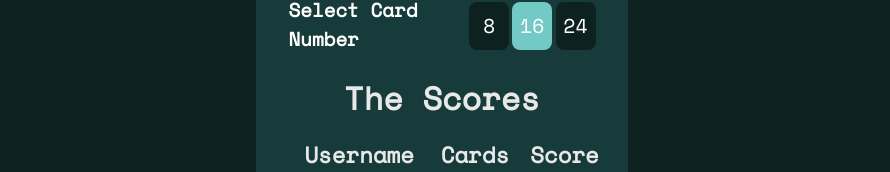
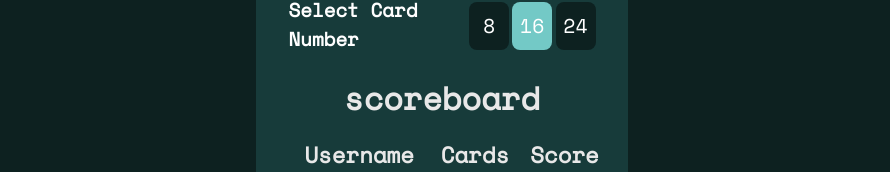
Before and after one commit to ThatLukeDev/parallax, a React (Vite) app in the folder Employer Project/: page / in a window 1280 px wide. Shown: the part 483-655 px from the top of the page, without its empty margins (198-1088 px from the left). Built offline with nearby package versions, Linux system fonts and the light colour scheme.

Commit message:
hello world

```diff
--- a/Employer Project/src/components/Game.tsx
+++ b/Employer Project/src/components/Game.tsx
@@ -19,6 +19,10 @@ const Game = ({gameOver}) => {
 
 
   const genCards = () => {
+    setCards([])
+    document.querySelectorAll(".cardOuter").forEach((doc) => {
+      doc.classList.remove("hide")
+    })
     let amountOfCards = parseInt(getCookie("amountOfCards")!);
     let tableCards = Array(amountOfCards).fill(-1);
     for (let i = 0; i < amountOfCards; i += 2) {
@@ -90,6 +94,7 @@ const Game = ({gameOver}) => {
       <div className='cardHolder'>
         {cards ? cards.map((card, key) => <Card cardFlipped={cardFlipped} cardClicked={cardClicked} contents={card} number={key} cardNumber={selectedCards}/>) : null}
       </div>
+      {/* <button onClick={() => {genCards()}}>Reset</button> */}
     </div>
   )
 }
--- a/Employer Project/src/components/MainMenu.tsx
+++ b/Employer Project/src/components/MainMenu.tsx
@@ -61,7 +61,7 @@ const [scoreBoardEntries, setScoreBoardEntries] = useState([])
               <button className='removeBorder secondaryColour smallText squareBtn buttonClick' onClick={() => {toggleButtons(current)}} id={`${current}-card`}>{current}</button>
             )}
           </div>
-          <h1 className='noMargin primaryColour'>The Scores</h1>
+          <h1 className='noMargin primaryColour'>scoreboard</h1>
           <div className='primaryColour scoreBoardContainer'  id='scoreboard'>
             <div className='scoreRow'>
               <h1></h1>
```
